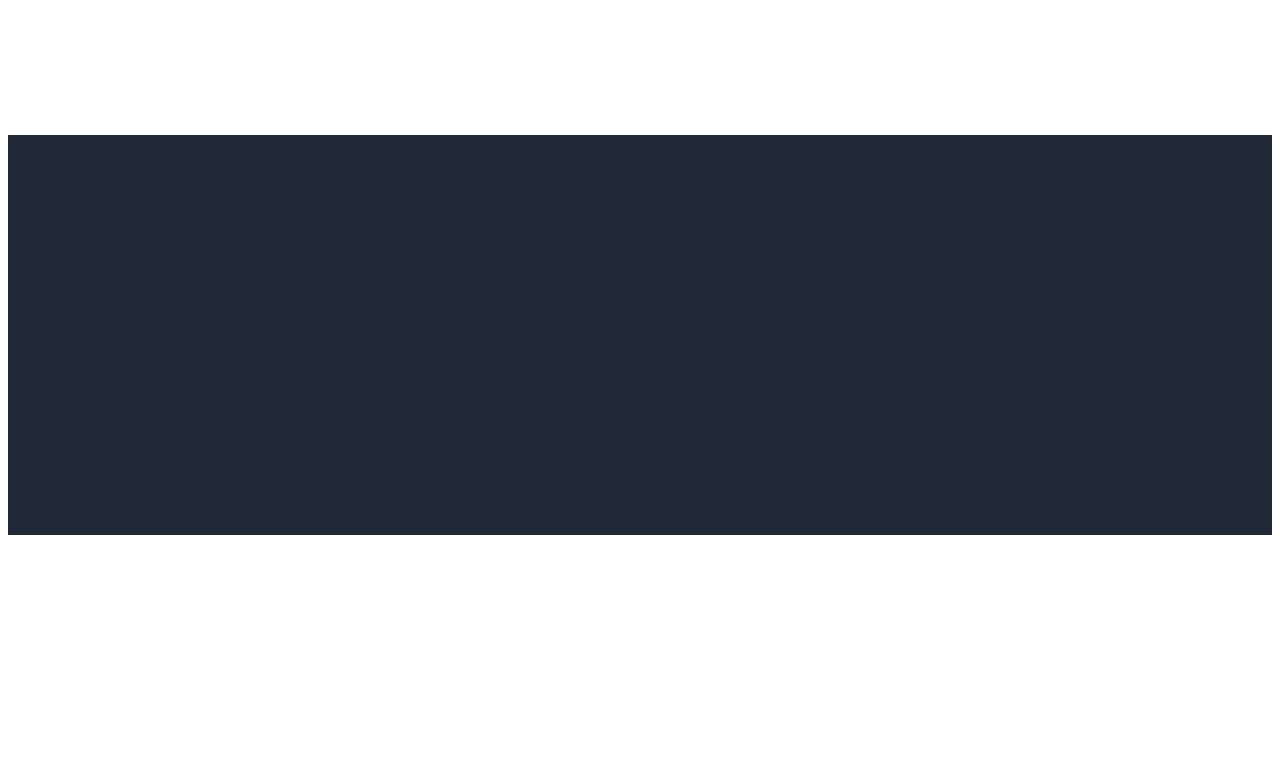
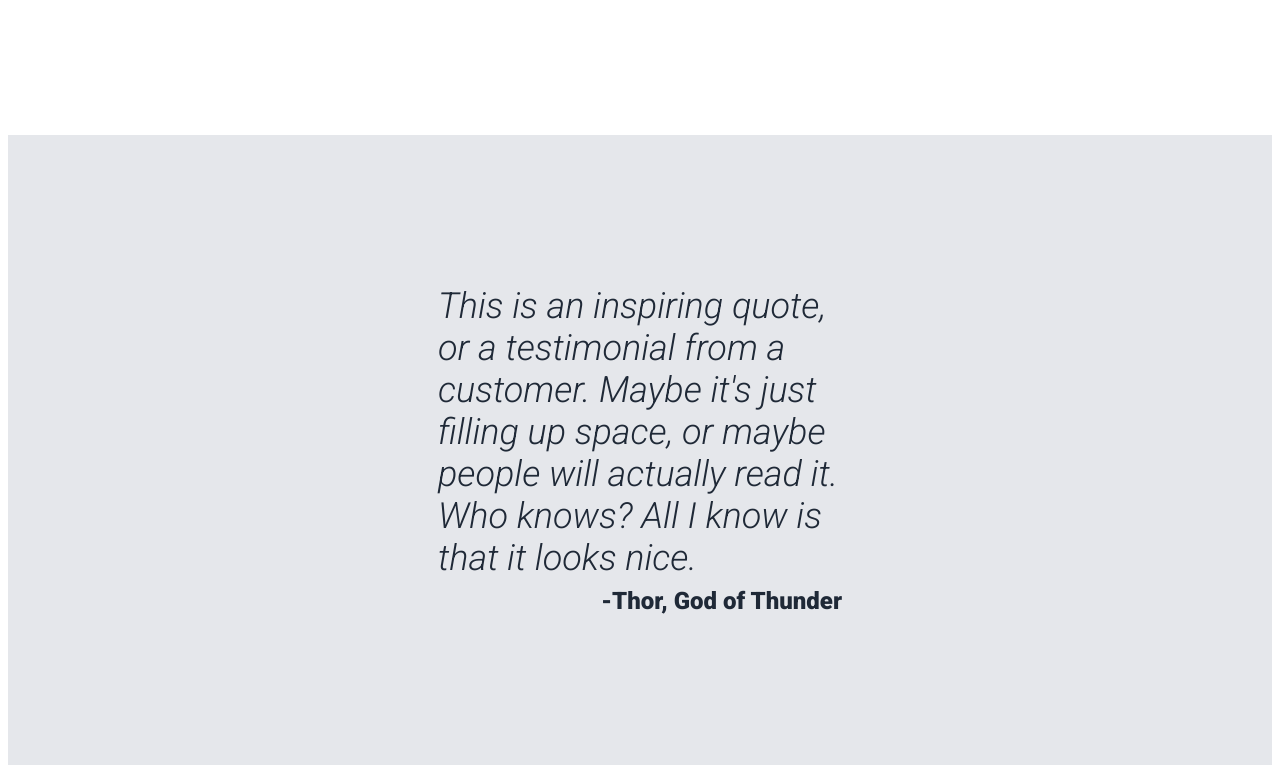
Before and after one commit to RithvikBona/odin-landing-page, a plain HTML site: page index.html in a window 1280 px wide. Shown: the part 1086-1859 px from the top of the page. Before the commit the page ends 1629 px from the top, so only its background shows below. Drawn offline with Linux system fonts and the light colour scheme.

Commit message:
Complete section 3 quoteBox

```diff
--- a/index.html
+++ b/index.html
@@ -86,8 +86,15 @@
                 </div>
             </div>
         </div>
-        <div class="sec3 bb">
-
+        <div class="sec3">
+            <div class="quoteBox">
+                <div class="quote">
+                    This is an inspiring quote, or a testimonial from a customer. Maybe it's just filling up space, or maybe people will actually read it. Who knows? All I know is that it looks nice.
+                </div>
+                <div class="qSpeaker">
+                    -Thor, God of Thunder
+                </div>
+            </div>
         </div>
     </div>
     <!--
--- a/styles.css
+++ b/styles.css
@@ -129,6 +129,30 @@ button {
     color:#1f2937;
 }
 
+/*section 3 the quote box */
+
 .sec3 {
-    height: 400px;
+    background-color: #e5e7eb;
 }
+
+.quoteBox {
+    display: flex;
+    flex-direction: column;
+    justify-content: center;
+    margin: 150px 430px;
+    gap: 8px;
+}
+
+.quote {
+    color: #1f2937;
+    font-style: italic;
+    font-size: 36px;
+    font-weight: 300;
+}
+
+.qSpeaker {
+    font-weight: 600;
+    color: #1f2937;
+    font-size: 24px;
+    align-self: flex-end;
+}
```
